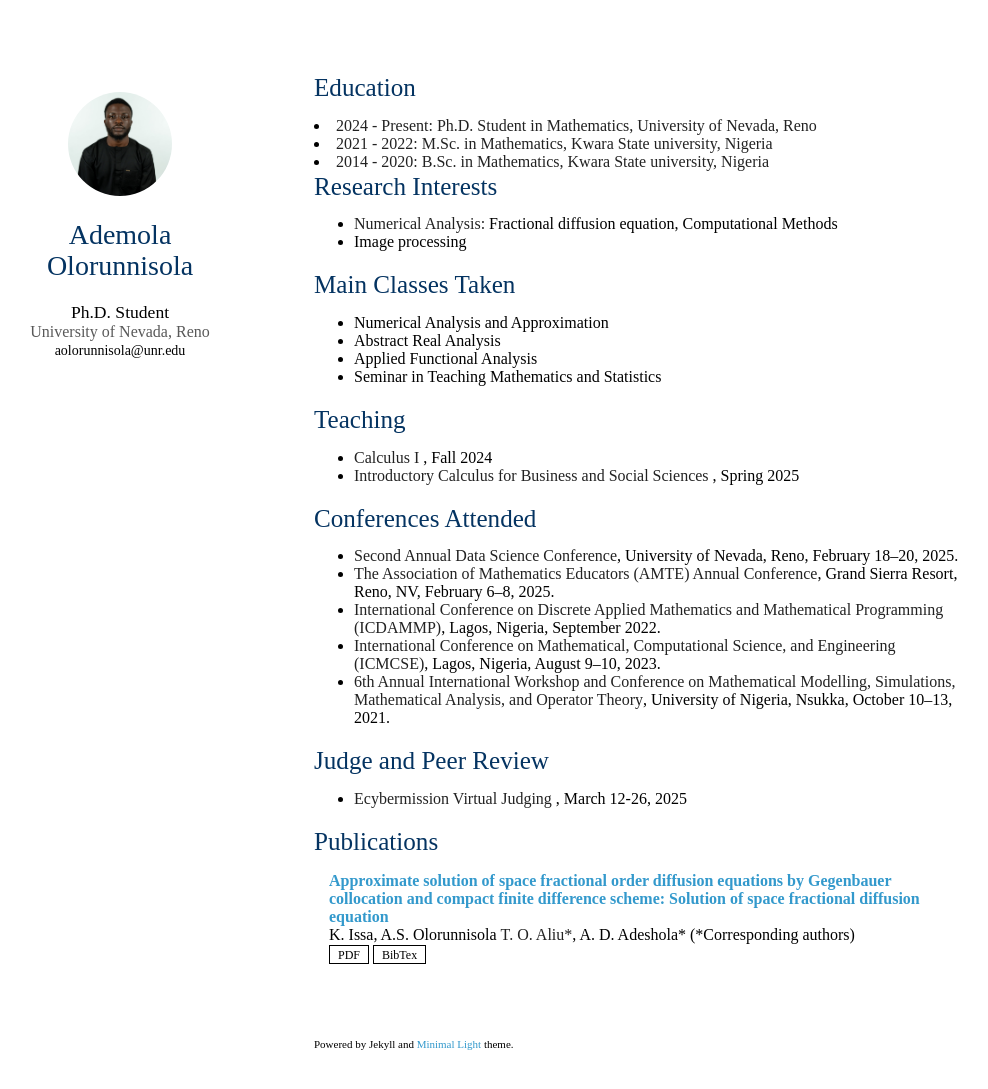
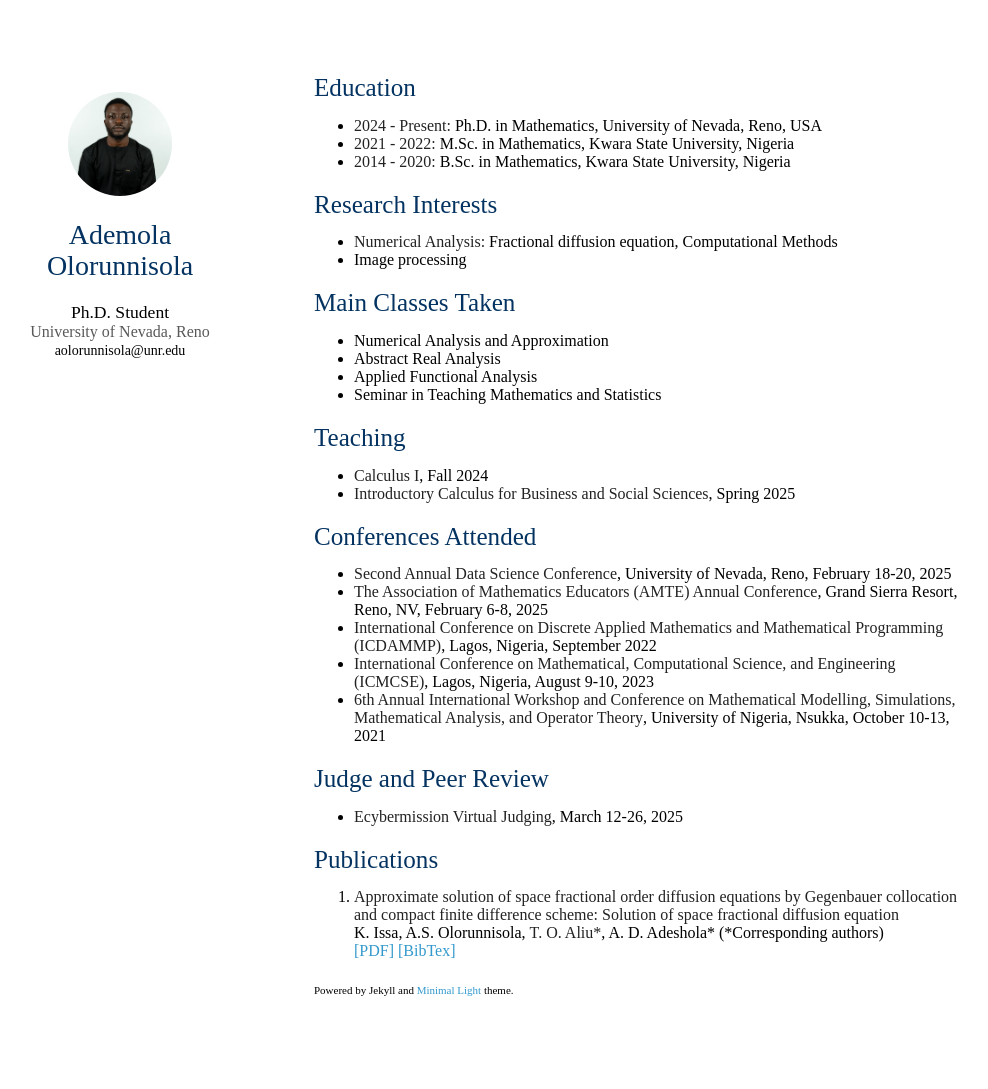
Before and after one commit to Ademola-Olorunnisola/Ademola-Olorunnisola.github.io, a Jekyll site: the page index.html, which Jekyll copies as it is, in a window 1280 px wide and 1122 px high. Shown: the top 1089 px of the window, without its empty margins (156-1144 px from the left). Built offline with Jekyll 4.4.1, drawn with Linux system fonts in a browser that asks for light colours; nearby versions of some CDN libraries; a style sheet for code colours, icons or effects is not loaded.

Commit message:
Update index.html

```diff
--- a/index.html
+++ b/index.html
@@ -1,257 +1,108 @@
 <!DOCTYPE html>
 <html lang="en-US">
   <head>
-    <title>Your Name | Your Affiliation</title>
+    <title>Ademola Olorunnisola | University of Nevada, Reno</title>
+    <meta charset="UTF-8">
+    <meta http-equiv="X-UA-Compatible" content="IE=edge">
+    <meta name="viewport" content="width=device-width, initial-scale=1">
+    <meta name="description" content="Academic homepage of Ademola Olorunnisola, Ph.D. Student in Mathematics">
 
-    <meta charset="UTF-8" />
-    <meta http-equiv="X-UA-Compatible" content="IE=edge" />
-    <meta name="viewport" content="width=device-width, initial-scale=1" />
-    <meta
-      name="description"
-      content="The Minimal Light is a simple and elegant jekyll theme for academic personal homepage."
-    />
+    <link rel="icon" media="(prefers-color-scheme:dark)" href="./assets/img/favicon-dark.png" type="image/png">
+    <link rel="icon" media="(prefers-color-scheme:light)" href="./assets/img/favicon.png" type="image/png">
+    <script src="./assets/js/favicon-switcher.js" type="application/javascript"></script>
 
-    <meta name="keywords" content="minimal light" />
+    <link rel="stylesheet" href="https://cdnjs.cloudflare.com/ajax/libs/academicons/1.8.6/css/academicons.min.css" crossorigin="anonymous">
+    <link rel="stylesheet" href="https://cdnjs.cloudflare.com/ajax/libs/font-awesome/5.11.2/css/all.min.css" crossorigin="anonymous">
+    <link rel="stylesheet" href="./assets/css/style.css">
+    <link rel="stylesheet" href="./assets/css/publications.css">
+  </head>
 
-    <link rel="canonical" href="https://minimal-light-theme.yliu.me/" />
-
-    <link
-      rel="icon"
-      media="(prefers-color-scheme:dark)"
-      href="./assets/img/favicon-dark.png"
-      type="image/png"
-    />
-    <link
-      rel="icon"
-      media="(prefers-color-scheme:light)"
-      href="./assets/img/favicon.png"
-      type="image/png"
-    />
-    <script
-      src="./assets/js/favicon-switcher.js"
-      type="application/javascript"
-    ></script>
-
-    <link rel=stylesheet
-    href=https://cdnjs.cloudflare.com/ajax/libs/academicons/1.8.6/css/academicons.min.css
-    integrity="sha256-uFVgMKfistnJAfoCUQigIl+JfUaP47GrRKjf6CTPVmw="
-    crossorigin=anonymous> <link rel=stylesheet
-    href=https://cdnjs.cloudflare.com/ajax/libs/font-awesome/5.11.2/css/all.min.css
-    integrity="sha256-+N4/V/SbAFiW1MPBCXnfnP9QSN3+Keu+NlB+0ev/YKQ="
-    crossorigin=anonymous>
-
-    <link rel="stylesheet" href="./assets/css/style.css" />
-    <link rel="stylesheet" href="./assets/css/publications.css" />
-  </head>
   <body>
     <div class="wrapper">
       <header>
-        <a class="image avatar"
-          ><img src="./assets/img/Avatar.jpeg" alt="Avatar"
-        /></a>
-
+        <a class="image avatar"><img src="./assets/img/Avatar.jpeg" alt="Ademola Olorunnisola"></a>
         <h1>Ademola Olorunnisola</h1>
-
-        <position style="font-size: 1.1rem">Ph.D. Student</position>
-        <br />
-
+        <position style="font-size:1.10rem;">Ph.D. Student</position>
+        <br>
         <a href="" rel="noopener"><autocolor>University of Nevada, Reno</autocolor></a>
-        <br />
-
+        <br>
         <email>aolorunnisola@unr.edu</email>
-
-        <br />
-        <br />
+        <br><br>
         <div class="social-icons">
           <a style="margin: 0 5px 0 0" href="https://scholar.google.com/citations?user=df1XqDoAAAAJ&hl=en&oi=ao">
-            <i class="ai ai-google-scholar" style="font-size: 1.2rem"></i>
+            <i class="ai ai-google-scholar" style="font-size:1.2rem"></i>
           </a>
+          <a style="margin: 0 5px 0 0" href="assets/files/Ademola_Olorunnisola_CV1.pdf">
+            <i class="ai ai-cv" style="font-size:1.3rem"></i>
+          </a>
+        </div>
+      </header>
 
-          <a style="margin: 0 5px 0 0" href="assets/files/Ademola_Olorunnisola_CV1.pdf">
-            <i class="ai ai-cv" style="font-size: 1.3rem"></i>
-          </a>
-
-        </div>
-        <br />
-      </header>
       <section>
         <h2 id="education">Education</h2>
-
-        <li>
-          <strong> 2024 - Present: Ph.D. Student in Mathematics, University of Nevada, Reno </strong>
-        </li>
-        <li>
-          <strong> 2021 - 2022: M.Sc. in Mathematics, Kwara State university, Nigeria </strong>
-        </li>
-        <li>
-          <strong> 2014 - 2020: B.Sc. in Mathematics, Kwara State university, Nigeria </strong>
-        </li>
-
+        <ul>
+          <li><strong>2024 - Present:</strong> Ph.D. in Mathematics, University of Nevada, Reno, USA</li>
+          <li><strong>2021 - 2022:</strong> M.Sc. in Mathematics, Kwara State University, Nigeria</li>
+          <li><strong>2014 - 2020:</strong> B.Sc. in Mathematics, Kwara State University, Nigeria</li>
+        </ul>
 
         <h2 id="research-interests">Research Interests</h2>
-
         <ul>
-          <li>
-            <strong>Numerical Analysis:</strong> Fractional diffusion equation, Computational Methods
-          </li>
-          <li>
-            Image processing
-          </li>
+          <li><strong>Numerical Analysis:</strong> Fractional diffusion equation, Computational Methods</li>
+          <li>Image processing</li>
         </ul>
 
         <h2 id="main-classes-taken">Main Classes Taken</h2>
-
         <ul>
-          <li>
-            Numerical Analysis and Approximation
-          </li>
-          <li>
-            Abstract Real Analysis
-          </li>
-          <li>
-            Applied Functional Analysis
-          </li>
-          <li>
-            Seminar in Teaching Mathematics and Statistics
-          </li>
-        </ul>
-
+          <li>Numerical Analysis and Approximation</li>
+          <li>Abstract Real Analysis</li>
+          <li>Applied Functional Analysis</li>
+          <li>Seminar in Teaching Mathematics and Statistics</li>
         </ul>
 
         <h2 id="teaching">Teaching</h2>
-
         <ul>
-          <li>
-            <strong> Calculus I </strong>, Fall 2024
-          </li>
-          <li>
-            <strong> Introductory Calculus for Business and Social Sciences </strong>, Spring 2025
-          </li>
+          <li><strong>Calculus I</strong>, Fall 2024</li>
+          <li><strong>Introductory Calculus for Business and Social Sciences</strong>, Spring 2025</li>
         </ul>
 
         <h2 id="conferences-attended">Conferences Attended</h2>
         <ul>
-          <li>
-            <strong>Second Annual Data Science Conference</strong>, University of Nevada, Reno, February 18–20, 2025.
-          </li>
-          <li>
-            <strong>The Association of Mathematics Educators (AMTE) Annual Conference</strong>, Grand Sierra Resort, Reno, NV, February 6–8, 2025.
-          </li>
-          <li>
-            <strong>International Conference on Discrete Applied Mathematics and Mathematical Programming (ICDAMMP)</strong>, Lagos, Nigeria, September 2022.
-          </li>
-          <li>
-            <strong>International Conference on Mathematical, Computational Science, and Engineering (ICMCSE)</strong>, Lagos, Nigeria, August 9–10, 2023.
-          </li>
-          <li>
-            <strong>6th Annual International Workshop and Conference on Mathematical Modelling, Simulations, Mathematical Analysis, and Operator Theory</strong>, University of Nigeria, Nsukka, October 10–13, 2021.
-          </li>
+          <li><strong>Second Annual Data Science Conference</strong>, University of Nevada, Reno, February 18-20, 2025</li>
+          <li><strong>The Association of Mathematics Educators (AMTE) Annual Conference</strong>, Grand Sierra Resort, Reno, NV, February 6-8, 2025</li>
+          <li><strong>International Conference on Discrete Applied Mathematics and Mathematical Programming (ICDAMMP)</strong>, Lagos, Nigeria, September 2022</li>
+          <li><strong>International Conference on Mathematical, Computational Science, and Engineering (ICMCSE)</strong>, Lagos, Nigeria, August 9-10, 2023</li>
+          <li><strong>6th Annual International Workshop and Conference on Mathematical Modelling, Simulations, Mathematical Analysis, and Operator Theory</strong>, University of Nigeria, Nsukka, October 10-13, 2021</li>
         </ul>
 
-
         <h2 id="Judging">Judge and Peer Review</h2>
-
         <ul>
-          <li>
-            <strong> Ecybermission Virtual Judging </strong>, March 12-26, 2025
-          </li>
+          <li><strong>Ecybermission Virtual Judging</strong>, March 12-26, 2025</li>
         </ul>
 
-        <h2 id="publications" style="margin: 2px 0px -15px">Publications</h2>
+        <h2 id="publications">Publications</h2>
+        <ol class="publications-list">
+          <li>
+            <strong>Approximate solution of space fractional order diffusion equations by Gegenbauer collocation and compact finite difference scheme: Solution of space fractional diffusion equation</strong><br>
+            K. Issa, A.S. Olorunnisola, <strong>T. O. Aliu*</strong>, A. D. Adeshola* (*Corresponding authors)<br>
+            <a href="https://journal.nsps.org.ng/index.php/jnsps/article/view/1368/255" target="_blank">[PDF]</a>
+            <a href="https://scholar.googleusercontent.com/scholar.bib?q=info:YFAhmFagGgAJ:scholar.google.com/&output=citation&scisdr=ClEcUejWEPCNtAUoFWA:AFWwaeYAAAAAZ7guDWBSlIV9NVs-aYyJP5U-gWY&scisig=AFWwaeYAAAAAZ7guDfDZb5igzFecjTpbGRK51ZA&scisf=4&ct=citation&cd=-1&hl=en" target="_blank">[BibTex]</a>
+          </li>
+        </ol>
 
-
-        <div class="publications">
-          <ol class="bibliography">
-            <li>
-              <div class="pub-row">
-                <div
-                  class="col-sm-3 abbr"
-                  style="
-                    position: relative;
-                    padding-right: 15px;
-                    padding-left: 15px;
-                  "
-                >
-
-                  <div class="title">
-                    <a href="https://journal.nsps.org.ng/index.php/jnsps/article/view/1368/255"
-                      >Approximate solution of space fractional order diffusion equations by Gegenbauer
-                      collocation and compact finite difference scheme: Solution of space fractional diffusion equation
-                    </a
-                    >
-                  </div>
-                  <div class="author">
-                    K. Issa, A.S. Olorunnisola
-                    <strong>T. O. Aliu*</strong>, A. D. Adeshola* (*Corresponding
-                    authors)
-                  </div>
-
-                  <div class="links">
-                    <a
-                      href="https://journal.nsps.org.ng/index.php/jnsps/article/view/1368/255"
-                      class="btn btn-sm z-depth-0"
-                      role="button"
-                      target="_blank"
-                      style="font-size: 12px"
-                      >PDF</a
-                    >
-
-                    <a
-                      href="https://scholar.googleusercontent.com/scholar.bib?q=info:YFAhmFagGgAJ:scholar.google.com/&output=citation&scisdr=ClEcUejWEPCNtAUoFWA:AFWwaeYAAAAAZ7guDWBSlIV9NVs-aYyJP5U-gWY&scisig=AFWwaeYAAAAAZ7guDfDZb5igzFecjTpbGRK51ZA&scisf=4&ct=citation&cd=-1&hl=en"
-                      class="btn btn-sm z-depth-0"
-                      role="button"
-                      target="_blank"
-                      style="font-size: 12px"
-                      >BibTex</a
-                    >
-
-
-                  </div>
-                </div>
-              </div>
-            </li>
-
-          <br />
-
-        <p>
-          <small
-            >Powered by Jekyll and
-            <a
-              href="https://github.com/yaoyao-liu/minimal-light"
-              target="_blank"
-              rel="noopener"
-              >Minimal Light</a
-            >
-            theme.</small
-          >
-        </p>
+        <p class="footer-note"><small>Powered by Jekyll and <a href="https://github.com/yaoyao-liu/minimal-light" target="_blank" rel="noopener">Minimal Light</a> theme.</small></p>
       </section>
       <footer></footer>
     </div>
+
     <script src="/assets/js/scale.fix.js"></script>
-
     <script>
-      (function (i, s, o, g, r, a, m) {
-        i["GoogleAnalyticsObject"] = r;
-        (i[r] =
-          i[r] ||
-          function () {
-            (i[r].q = i[r].q || []).push(arguments);
-          }),
-          (i[r].l = 1 * new Date());
-        (a = s.createElement(o)), (m = s.getElementsByTagName(o)[0]);
-        a.async = 1;
-        a.src = g;
-        m.parentNode.insertBefore(a, m);
-      })(
-        window,
-        document,
-        "script",
-        "https://www.google-analytics.com/analytics.js",
-        "ga"
-      );
-      ga("create", "UA-111540567-4", "auto");
-      ga("send", "pageview");
+      (function(i,s,o,g,r,a,m){i['GoogleAnalyticsObject']=r;i[r]=i[r]||function(){
+      (i[r].q=i[r].q||[]).push(arguments)},i[r].l=1*new Date();a=s.createElement(o),
+      m=s.getElementsByTagName(o)[0];a.async=1;a.src=g;m.parentNode.insertBefore(a,m)
+      })(window,document,'script','https://www.google-analytics.com/analytics.js','ga');
+      ga('create', 'UA-111540567-4', 'auto');
+      ga('send', 'pageview');
     </script>
   </body>
 </html>
```
